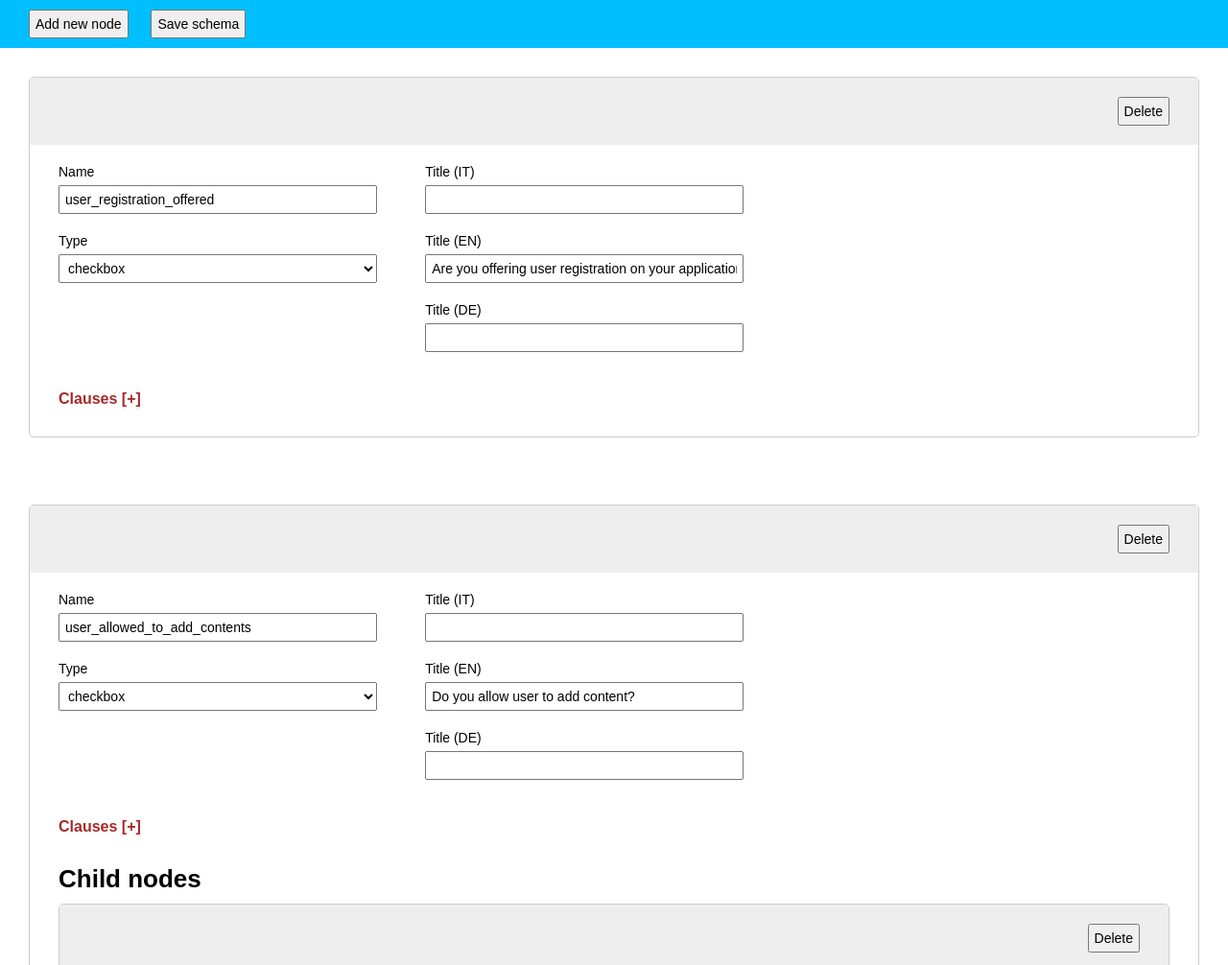
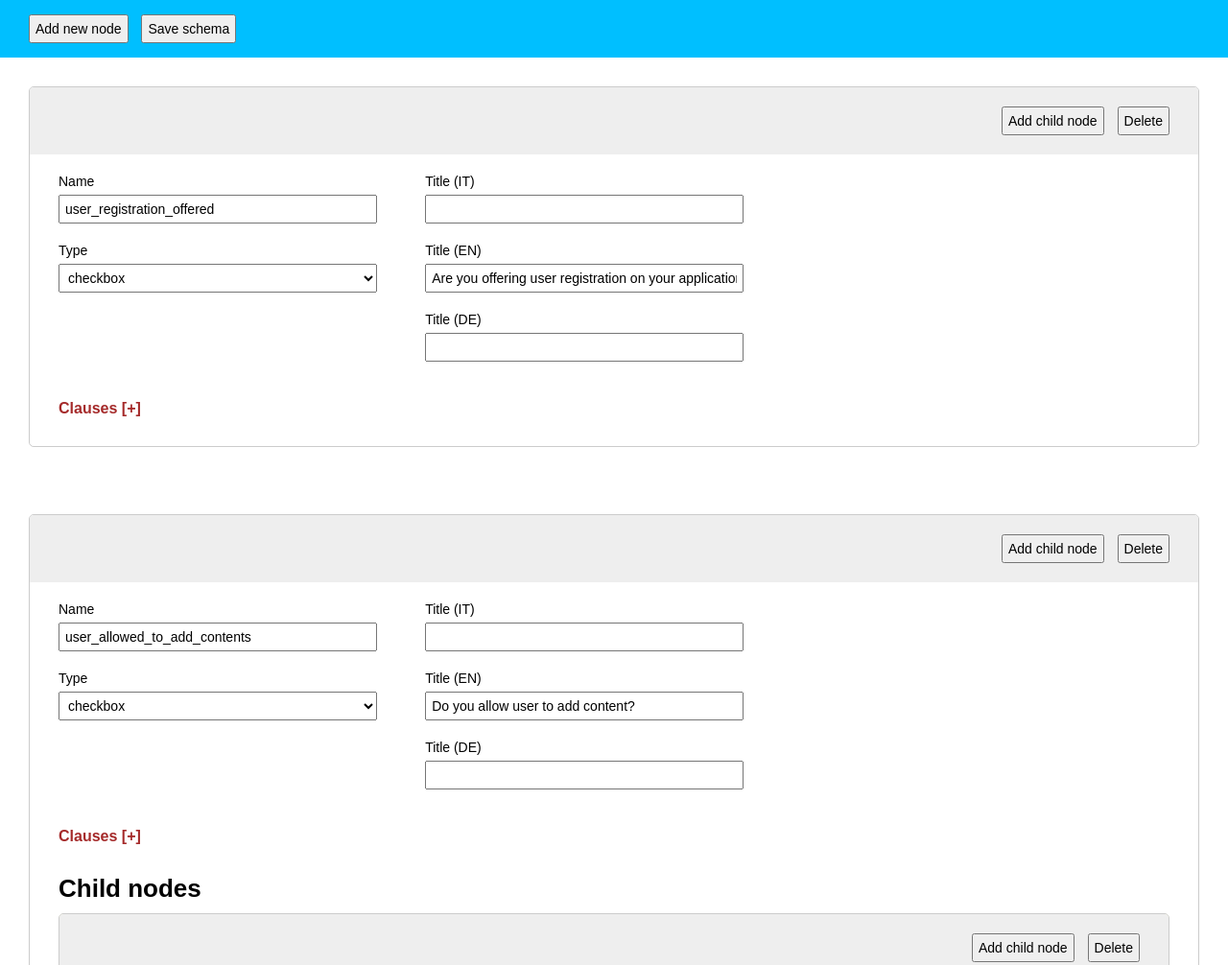
Before and after one commit to PGiucastro/tests, a website: page index.html in a window 1280 px wide. Shown: the top 1006 px of the page at 96% size. Drawn offline with Linux system fonts and the light colour scheme.

Commit message:
new button for sub children

```diff
--- a/css/node-view.css
+++ b/css/node-view.css
@@ -24,6 +24,10 @@
    padding: 20px 30px;
    margin: -30px;
    margin-bottom: 20px;
+}
+
+.node-view .buttons button {
+   margin-left: 10px;
 }
 
 .node-view .debugger {
--- a/css/nodes-list-view.css
+++ b/css/nodes-list-view.css
@@ -1,5 +1,5 @@
 .nodes-list-view {
-   padding-top: 50px;
+   padding-top: 60px;
 }
 
 .nodes-list-view header.main-header {
@@ -9,7 +9,7 @@
    left: 0;
    width: 100%;
    z-index: 2;
-   padding: 10px 30px;
+   padding: 15px 30px;
 }
 
 .nodes-list-view header button {
@@ -17,7 +17,7 @@
 }
 
 .nodes-list-view header .save {
-   margin-left: 20px;
+   margin-left: 10px;
 }
 
 .nodes-list-view .loading {
```
Also changed, not shown: template/view/node-view.html (+1 -0 lines), build/bundle.js.
